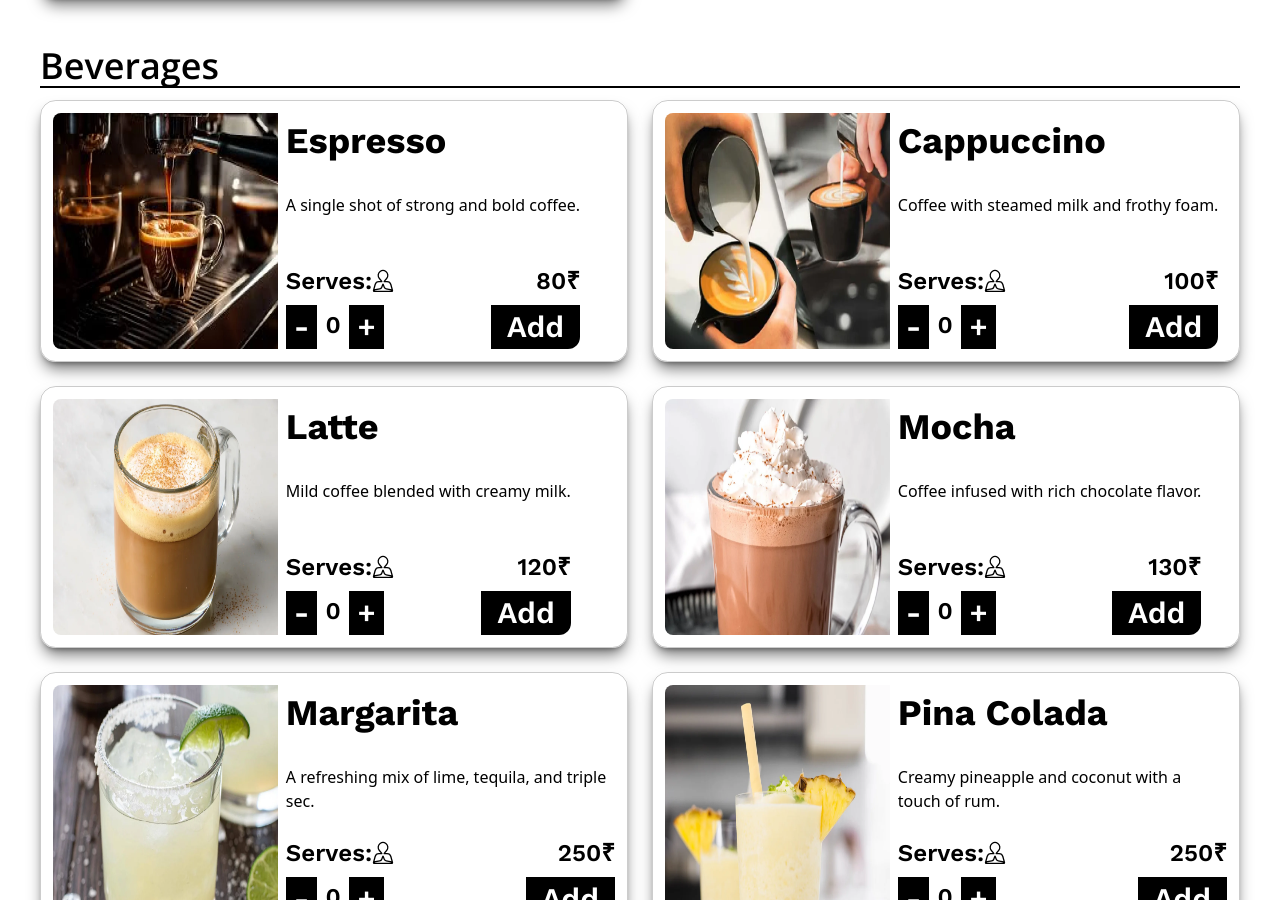
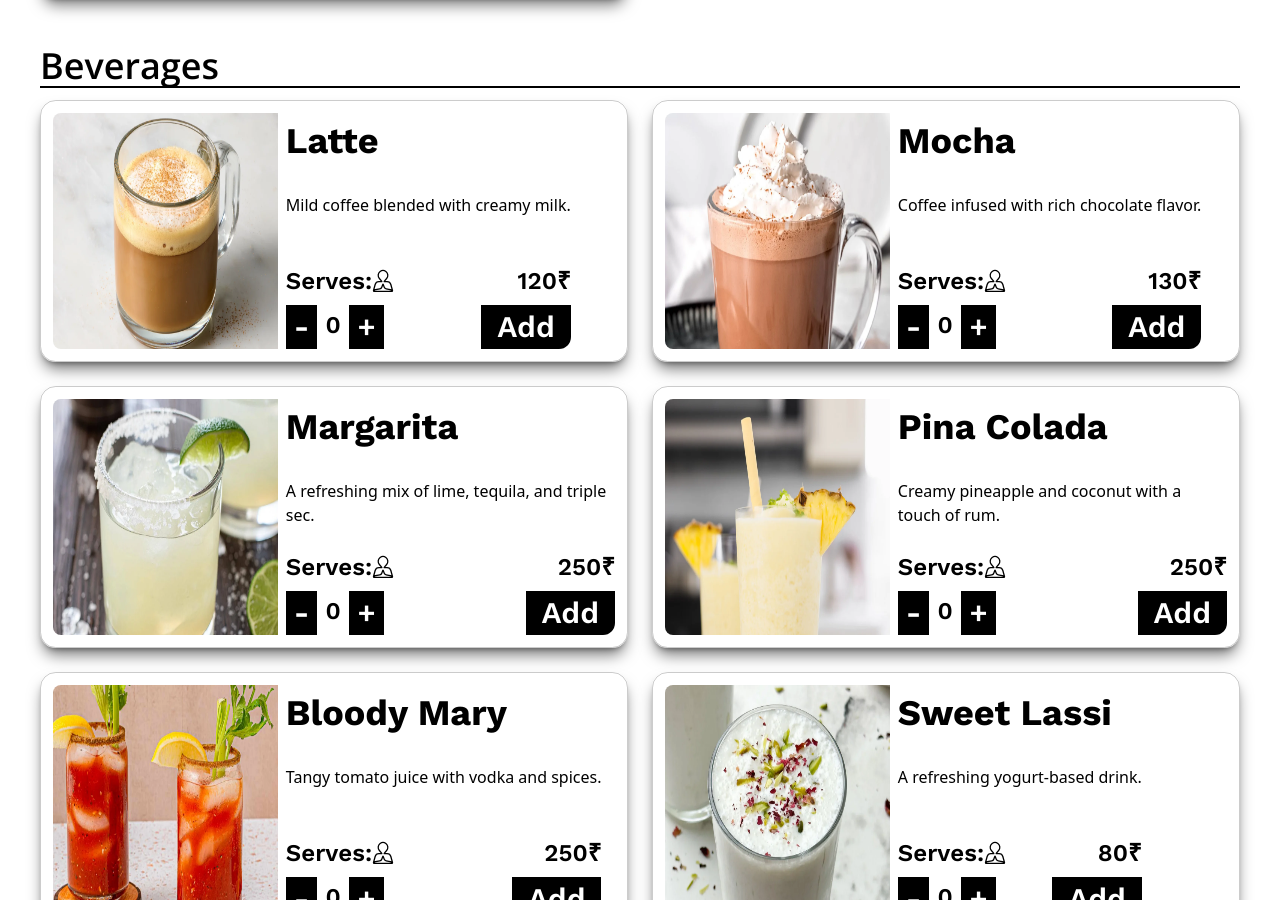
Before and after one commit to YUGE0/Food-House, a Next.js app: page /menu in a window 1280 px wide. Shown: the part 10088-10988 px from the top of the page. Built offline with nearby package versions, Linux system fonts and the light colour scheme; no server answers; the database is empty.

Commit message:
Menu changes

```diff
--- a/app/ApiDemo/MenuD.ts
+++ b/app/ApiDemo/MenuD.ts
@@ -121,8 +121,6 @@ const menu: Menu[] = [
     {
         category: "Beverages",
         dishes: [
-          { id: 72, img: "Espresso.webp", name: "Espresso", detail: "A single shot of strong and bold coffee.", serve: 1, price: 80 },
-          { id: 73, img: "Cappuccino.webp", name: "Cappuccino", detail: "Coffee with steamed milk and frothy foam.", serve: 1, price: 100 },
           { id: 74, img: "Latte.webp", name: "Latte", detail: "Mild coffee blended with creamy milk.", serve: 1, price: 120 },
           { id: 75, img: "Mocha.webp", name: "Mocha", detail: "Coffee infused with rich chocolate flavor.", serve: 1, price: 130 },
           { id: 76, img: "Margarita.webp", name: "Margarita", detail: "A refreshing mix of lime, tequila, and triple sec.", serve: 1, price: 250 },
```
